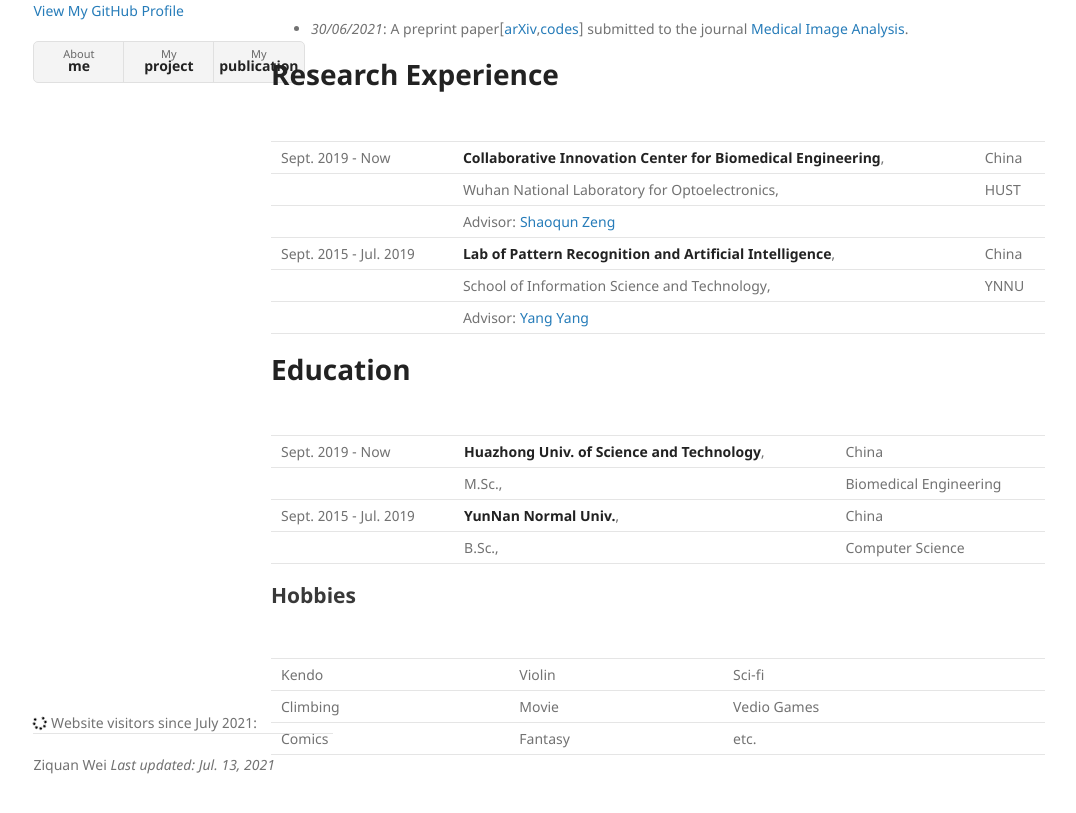
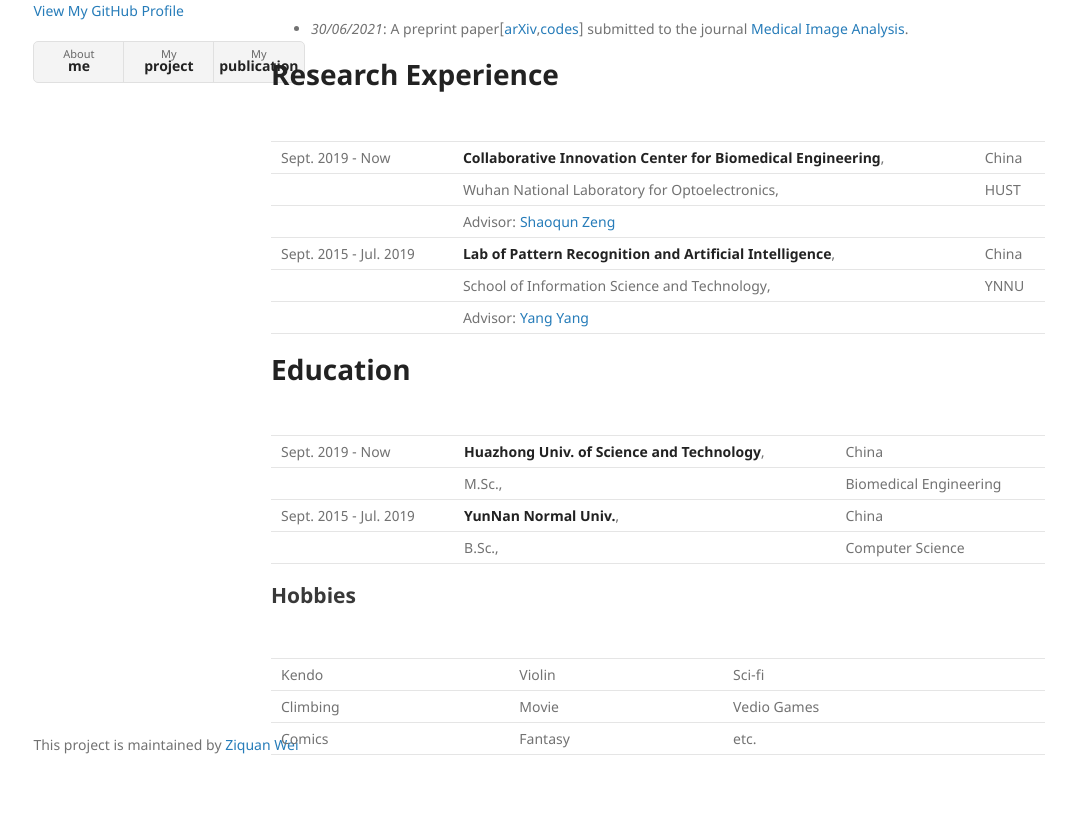
Before and after one commit to Chrisa142857/Chrisa142857.github.io, a Jekyll site: the page built from index.md, in a window 1280 px wide and 1205 px high. Shown: the part 380-1193 px from the top of the window, without its empty margins (25-1101 px from the left). Built offline with Jekyll 4.4.1, drawn with Linux system fonts in a browser that asks for light colours; nearby versions of some CDN libraries; our own code applies the rules of GitHub Pages for plain Markdown files.

Commit message:
Update default.html

```diff
--- a/_layouts/default.html
+++ b/_layouts/default.html
@@ -24,10 +24,6 @@
 
         <p>{{ site.description | default: site.github.project_tagline }}</p>
 
-        {% if site.github.is_project_page %}
-        <p class="view"><a href="{{ site.github.repository_url }}">View the Project on GitHub <small>{{ site.github.repository_nwo }}</small></a></p>
-        {% endif %}
-
         {% if site.github.is_user_page %}
         <p class="view"><a href="{{ site.github.owner_url }}">View My GitHub Profile</a></p>
         {% endif %}
@@ -46,27 +42,18 @@
 
       </section>
       <footer>
-        {% if site.github.is_project_page %}
-        <p>This project is maintained by <a href="{{ site.github.owner_url }}">{{ site.github.owner_name }}</a></p>
-        {% endif %}
-        <span id="busuanzi_value_page_pv" style="color:#000"> <i class="fa fa-spinner fa-spin"></i></span>
-        Website visitors since July 2021:&nbsp;
-        <link rel="stylesheet" href="https://use.fontawesome.com/releases/v5.3.1/css/all.css" integrity="sha384-mzrmE5qonljUremFsqc01SB46JvROS7bZs3IO2EmfFsd15uHvIt+Y8vEf7N7fWAU" crossorigin="anonymous">
-        <br>
-        <hr>
-        <font style="font-size:10">Ziquan Wei <i>Last updated: Jul. 13, 2021</i></font>
+        <p>This project is maintained by <a href="{{ site.index_url }}">Ziquan Wei</a></p>
       </footer>
     </div>
     <script src="{{ "/assets/js/scale.fix.js" | relative_url }}"></script>
-    {% if site.google_analytics %}
+    <!-- Global site tag (gtag.js) - Google Analytics -->
+    <script async src="https://www.googletagmanager.com/gtag/js?id=G-SKT5GY93LS"></script>
     <script>
-      (function(i,s,o,g,r,a,m){i['GoogleAnalyticsObject']=r;i[r]=i[r]||function(){
-      (i[r].q=i[r].q||[]).push(arguments)},i[r].l=1*new Date();a=s.createElement(o),
-      m=s.getElementsByTagName(o)[0];a.async=1;a.src=g;m.parentNode.insertBefore(a,m)
-      })(window,document,'script','https://www.google-analytics.com/analytics.js','ga');
-      ga('create', '{{ site.google_analytics }}', 'auto');
-      ga('send', 'pageview');
+      window.dataLayer = window.dataLayer || [];
+      function gtag(){dataLayer.push(arguments);}
+      gtag('js', new Date());
+
+      gtag('config', 'G-SKT5GY93LS');
     </script>
-    {% endif %}
   </body>
 </html>
```
